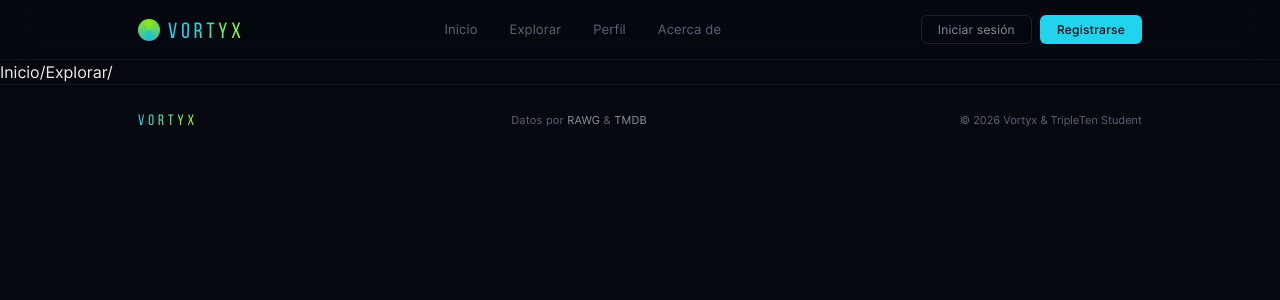
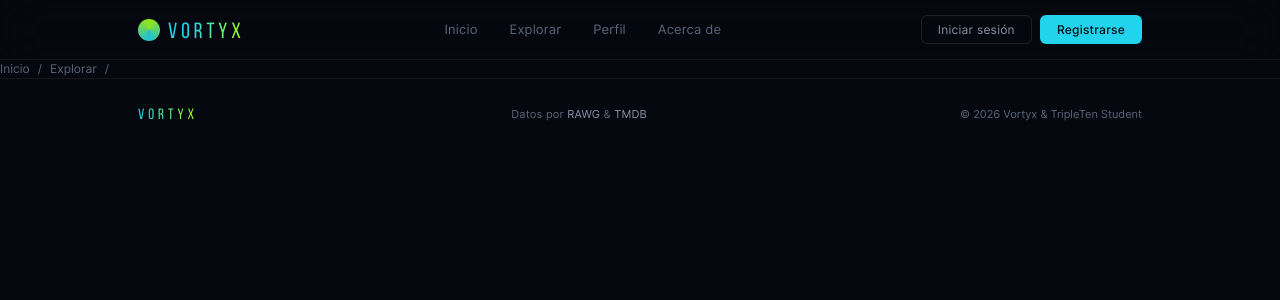
Before and after one commit to NorimNori/vortyx-frontend, a React (Vite) app: page /games/1 in a window 1280 px wide. Shown: the top 300 px of the page. Built offline with nearby package versions, Linux system fonts and the light colour scheme; no server answers.

Commit message:
feat(ui): add css styles for ItemBreadcrumb component

```diff
--- /dev/null
+++ b/src/components/ItemDetail/ItemBreadcrumb.css
@@ -0,0 +1,28 @@
+.item-detail__breadcrumb {
+  display: flex;
+  align-items: center;
+  gap: var(--spacing-sm);
+  font-size: 12px;
+}
+
+.item-detail__breadcrumb-link {
+  color: var(--color-text-subtle);
+  text-decoration: none;
+  transition: color var(--transition-base);
+}
+
+.item-detail__breadcrumb-link:hover {
+  color: var(--color-brand);
+}
+
+.item-detail__breadcrumb-sep {
+  color: var(--color-text-subtle);
+}
+
+.item-detail__breadcrumb-current {
+  color: var(--color-text-muted);
+  overflow: hidden;
+  text-overflow: ellipsis;
+  white-space: nowrap;
+  max-width: 300px;
+}
--- a/src/components/ItemDetail/ItemBreadcrumb.jsx
+++ b/src/components/ItemDetail/ItemBreadcrumb.jsx
@@ -1,4 +1,5 @@
 import { Link } from "react-router-dom";
+import "./ItemBreadcrumb.css";
 
 function ItemBreadcrumb({ title }) {
   return (
```
